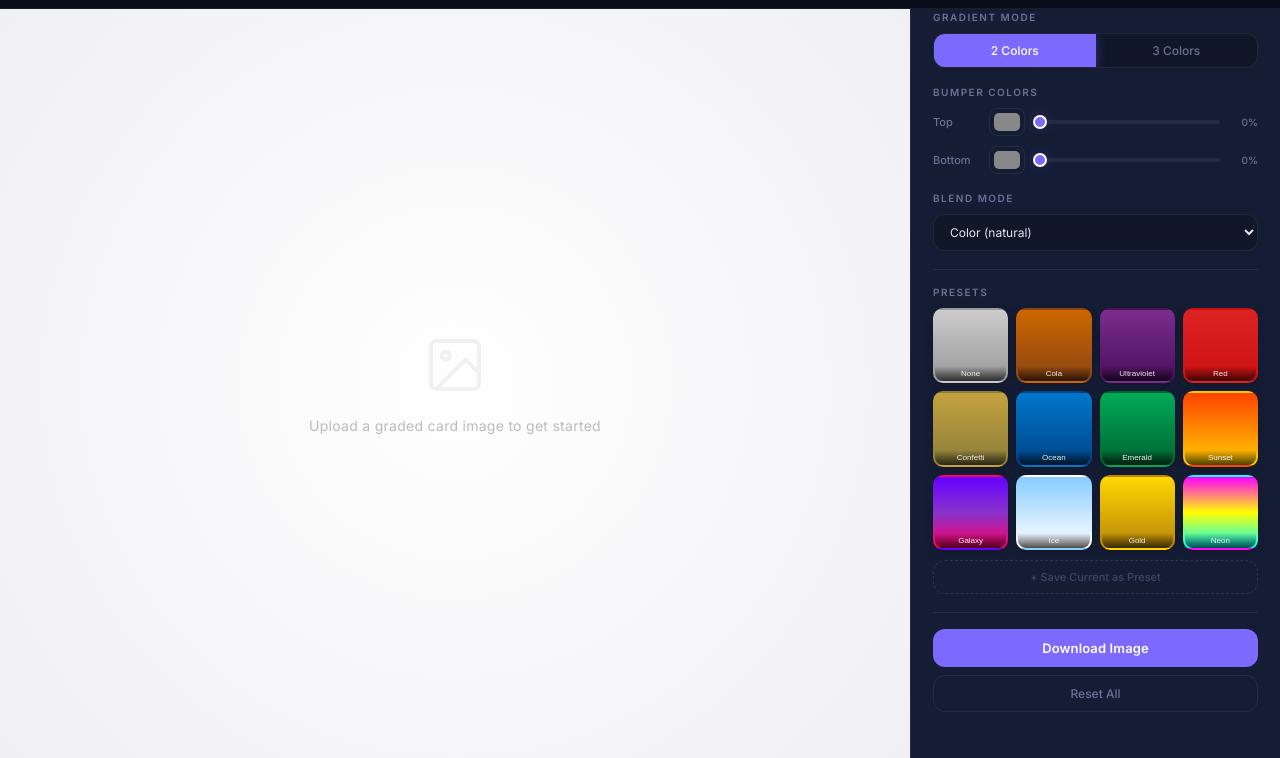
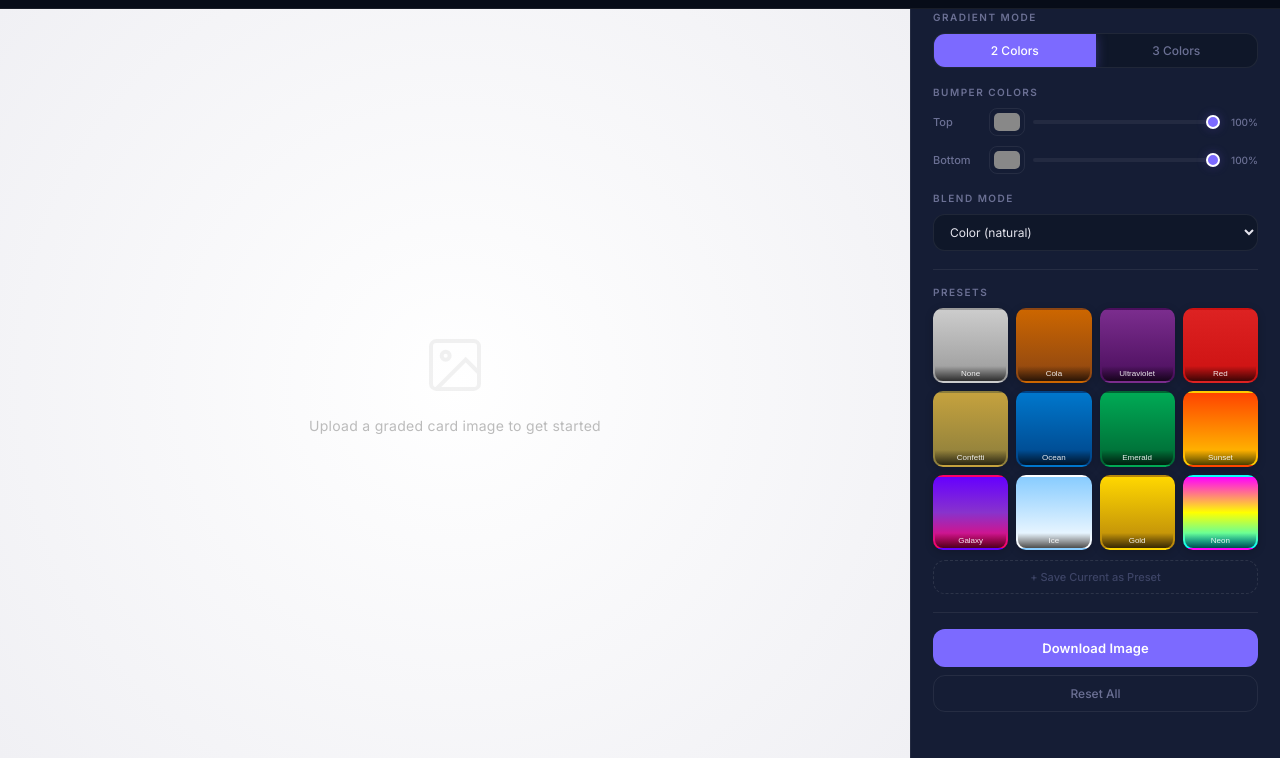
Before and after one commit to aiyer1995/slab-guard-fitting-room, a plain HTML site: page index.html in a window 1280 px wide. Both pictures are taken after a click on the button "Reset All". Shown: the part 42-800 px from the top of the page. Drawn offline with Linux system fonts and the light colour scheme.

Commit message:
Set default opacity to 100%
Co-Authored-By: Claude Opus 4.6 (1M context) <noreply@anthropic.com>

```diff
--- a/index.html
+++ b/index.html
@@ -566,20 +566,20 @@
                 <div class="color-row">
                     <label>Top</label>
                     <input type="color" id="color1" value="#888888">
-                    <input type="range" id="opacity1" min="0" max="100" value="0" class="color-opacity">
-                    <span class="opacity-val" id="opacity1-val">0%</span>
+                    <input type="range" id="opacity1" min="0" max="100" value="100" class="color-opacity">
+                    <span class="opacity-val" id="opacity1-val">100%</span>
                 </div>
                 <div class="color-row" id="color-middle-row" style="display:none;">
                     <label>Middle</label>
                     <input type="color" id="color3" value="#888888">
-                    <input type="range" id="opacity3" min="0" max="100" value="0" class="color-opacity">
-                    <span class="opacity-val" id="opacity3-val">0%</span>
+                    <input type="range" id="opacity3" min="0" max="100" value="100" class="color-opacity">
+                    <span class="opacity-val" id="opacity3-val">100%</span>
                 </div>
                 <div class="color-row">
                     <label>Bottom</label>
                     <input type="color" id="color2" value="#888888">
-                    <input type="range" id="opacity2" min="0" max="100" value="0" class="color-opacity">
-                    <span class="opacity-val" id="opacity2-val">0%</span>
+                    <input type="range" id="opacity2" min="0" max="100" value="100" class="color-opacity">
+                    <span class="opacity-val" id="opacity2-val">100%</span>
                 </div>
             </div>
 
@@ -630,9 +630,9 @@
             color1: '#888888',
             color2: '#888888',
             color3: '#888888',
-            opacity1: 0,
-            opacity2: 0,
-            opacity3: 0,
+            opacity1: 100,
+            opacity2: 100,
+            opacity3: 100,
             blendMode: 'color',
             cardImage: null,
             cardOffsetX: 0,
@@ -1147,7 +1147,7 @@
                 color1: '#888888',
                 color2: '#888888',
                 color3: '#888888',
-                opacity1: 0, opacity2: 0, opacity3: 0,
+                opacity1: 100, opacity2: 100, opacity3: 100,
                 blendMode: 'color',
                 cardImage: null,
                 cardOffsetX: 0,
@@ -1160,12 +1160,12 @@
 
             document.getElementById('color1').value = state.color1;
             document.getElementById('color2').value = state.color2;
-            document.getElementById('opacity1').value = 0;
-            document.getElementById('opacity1-val').textContent = '0%';
-            document.getElementById('opacity2').value = 0;
-            document.getElementById('opacity2-val').textContent = '0%';
-            document.getElementById('opacity3').value = 0;
-            document.getElementById('opacity3-val').textContent = '0%';
+            document.getElementById('opacity1').value = 100;
+            document.getElementById('opacity1-val').textContent = '100%';
+            document.getElementById('opacity2').value = 100;
+            document.getElementById('opacity2-val').textContent = '100%';
+            document.getElementById('opacity3').value = 100;
+            document.getElementById('opacity3-val').textContent = '100%';
             document.getElementById('blend-mode').value = state.blendMode;
             document.getElementById('card-x').value = 0;
             document.getElementById('card-x-val').textContent = '0';
```
